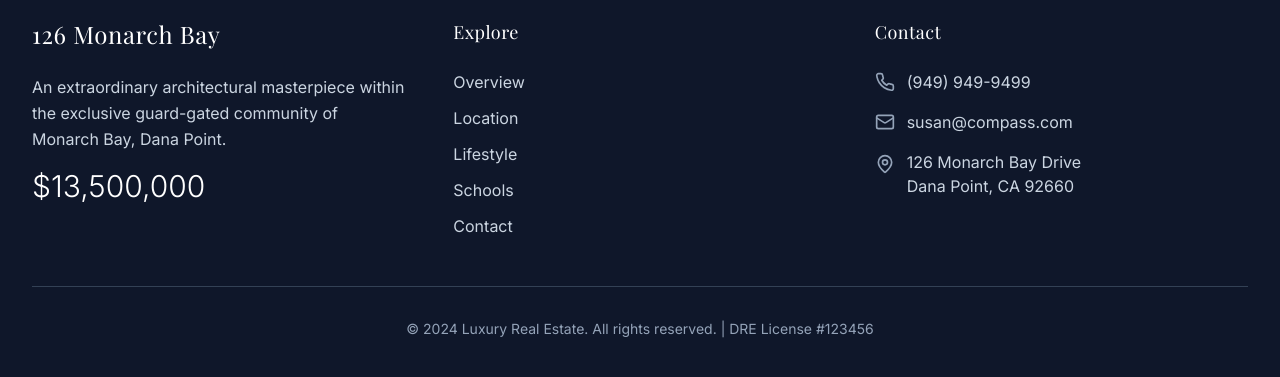
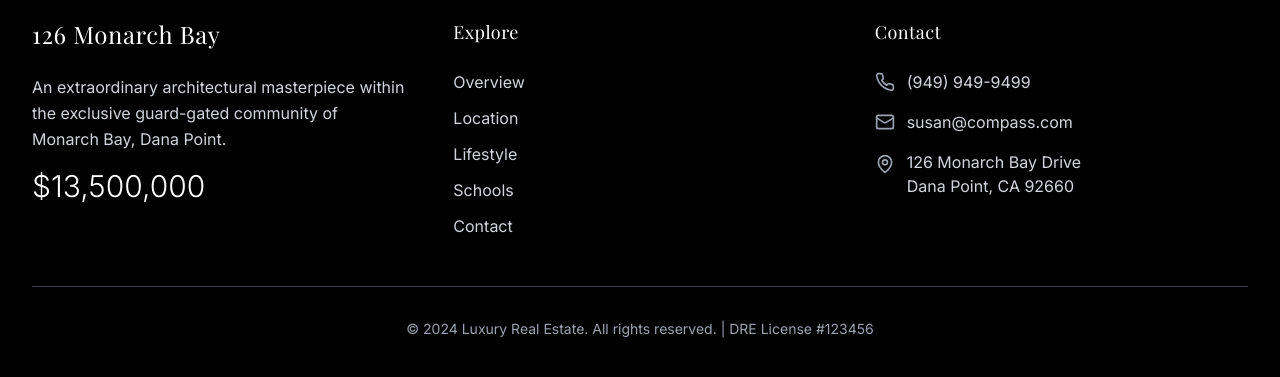
Before and after one commit to derekmmay/property-websites, a React (Vite) app: page / in a window 1280 px wide. Shown: the part 2463-2840 px from the top of the page. Built offline with nearby package versions, Linux system fonts and the light colour scheme; a web font is replaced by a local one.

Commit message:
Fix: Footer color
Change the footer color to black and white.

```diff
--- a/src/components/Footer.tsx
+++ b/src/components/Footer.tsx
@@ -4,13 +4,13 @@ import { Phone, Mail, MapPin } from "lucide-react";
 
 const Footer = () => {
   return (
-    <footer className="bg-slate-900 text-white">
+    <footer className="bg-black text-white">
       <div className="max-w-7xl mx-auto px-4 sm:px-6 lg:px-8 py-16">
         <div className="grid grid-cols-1 md:grid-cols-3 gap-12">
           {/* Property Info */}
           <div>
             <h3 className="text-2xl font-light mb-6 tracking-wide">126 Monarch Bay</h3>
-            <p className="text-slate-300 mb-4 leading-relaxed">
+            <p className="text-gray-300 mb-4 leading-relaxed">
               An extraordinary architectural masterpiece within the exclusive guard-gated
               community of Monarch Bay, Dana Point.
             </p>
@@ -21,19 +21,19 @@ const Footer = () => {
           <div>
             <h4 className="text-lg font-medium mb-6 tracking-wide">Explore</h4>
             <nav className="space-y-3">
-              <Link to="/" className="block text-slate-300 hover:text-white transition-colors">
+              <Link to="/" className="block text-gray-300 hover:text-white transition-colors">
                 Overview
               </Link>
-              <Link to="/location" className="block text-slate-300 hover:text-white transition-colors">
+              <Link to="/location" className="block text-gray-300 hover:text-white transition-colors">
                 Location
               </Link>
-              <Link to="/lifestyle" className="block text-slate-300 hover:text-white transition-colors">
+              <Link to="/lifestyle" className="block text-gray-300 hover:text-white transition-colors">
                 Lifestyle
               </Link>
-              <Link to="/schools" className="block text-slate-300 hover:text-white transition-colors">
+              <Link to="/schools" className="block text-gray-300 hover:text-white transition-colors">
                 Schools
               </Link>
-              <Link to="/contact" className="block text-slate-300 hover:text-white transition-colors">
+              <Link to="/contact" className="block text-gray-300 hover:text-white transition-colors">
                 Contact
               </Link>
             </nav>
@@ -44,16 +44,16 @@ const Footer = () => {
             <h4 className="text-lg font-medium mb-6 tracking-wide">Contact</h4>
             <div className="space-y-4">
               <div className="flex items-center space-x-3">
-                <Phone className="w-5 h-5 text-slate-400" />
-                <span className="text-slate-300">(949) 949-9499</span>
+                <Phone className="w-5 h-5 text-gray-400" />
+                <span className="text-gray-300">(949) 949-9499</span>
               </div>
               <div className="flex items-center space-x-3">
-                <Mail className="w-5 h-5 text-slate-400" />
-                <span className="text-slate-300">susan@compass.com</span>
+                <Mail className="w-5 h-5 text-gray-400" />
+                <span className="text-gray-300">susan@compass.com</span>
               </div>
               <div className="flex items-start space-x-3">
-                <MapPin className="w-5 h-5 text-slate-400 mt-1" />
-                <span className="text-slate-300">
+                <MapPin className="w-5 h-5 text-gray-400 mt-1" />
+                <span className="text-gray-300">
                   126 Monarch Bay Drive<br />
                   Dana Point, CA 92660
                 </span>
@@ -62,8 +62,8 @@ const Footer = () => {
           </div>
         </div>
 
-        <div className="border-t border-slate-700 mt-12 pt-8 text-center">
-          <p className="text-slate-400 text-sm">
+        <div className="border-t border-gray-700 mt-12 pt-8 text-center">
+          <p className="text-gray-400 text-sm">
             © 2024 Luxury Real Estate. All rights reserved. | DRE License #123456
           </p>
         </div>
```
